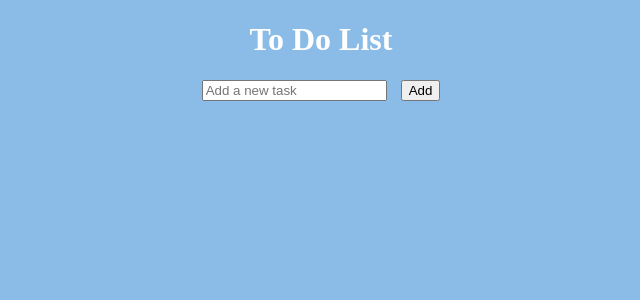
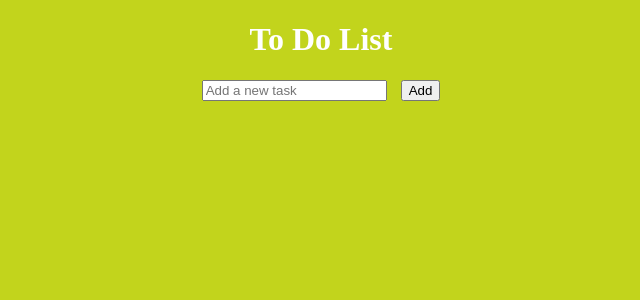
Before and after one commit to gopalthakur71/ToDoAppFlask, a Flask app: page / in a window 1280 px wide. Shown: the top 300 px of the page, without its empty margins (319-959 px from the left). Run offline with Flask 2, Linux system fonts and the light colour scheme.

Commit message:
changes made in index.html

```diff
--- a/templates/Index.html
+++ b/templates/Index.html
@@ -4,7 +4,7 @@
     <title>To Do App</title>
     <style>
         body {
-            background-color: #8abce7; /* Ocean blue background */
+            background-color: #c2d41c; /* Ocean blue background */
             color: white; /* White text for readability */
             text-align: center;
         }
```
